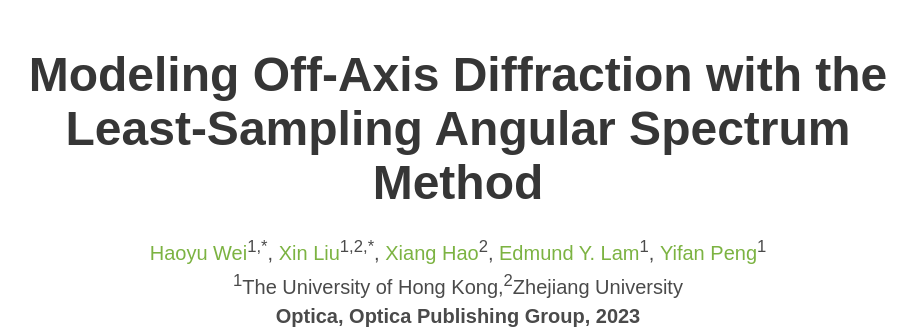
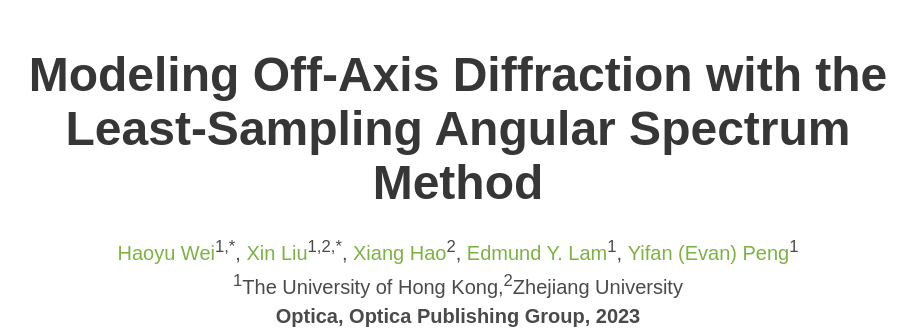
Before and after one commit to whywww/LSASM_page, a plain HTML site: page index.html in a window 1280 px wide. Shown: the top 335 px of the page, without its empty margins (182-1099 px from the left). Drawn offline with nearby package versions, Linux system fonts and the light colour scheme; some icons are missing; a web font is replaced by a local one.

Commit message:
update lsasm webpage

```diff
--- a/index.html
+++ b/index.html
@@ -69,7 +69,7 @@
               <span class="author-block">
                 <a href="https://www.eee.hku.hk/~elam/" target="_blank">Edmund Y. Lam</a><sup>1</sup>,</span>
               <span class="author-block">
-                <a href="https://www.eee.hku.hk/~evanpeng/" target="_blank">Yifan Peng</a><sup>1</sup></span>
+                <a href="https://www.eee.hku.hk/~evanpeng/" target="_blank">Yifan (Evan) Peng</a><sup>1</sup></span>
             </div>
 
                   <div class="is-size-5 publication-authors">
```
